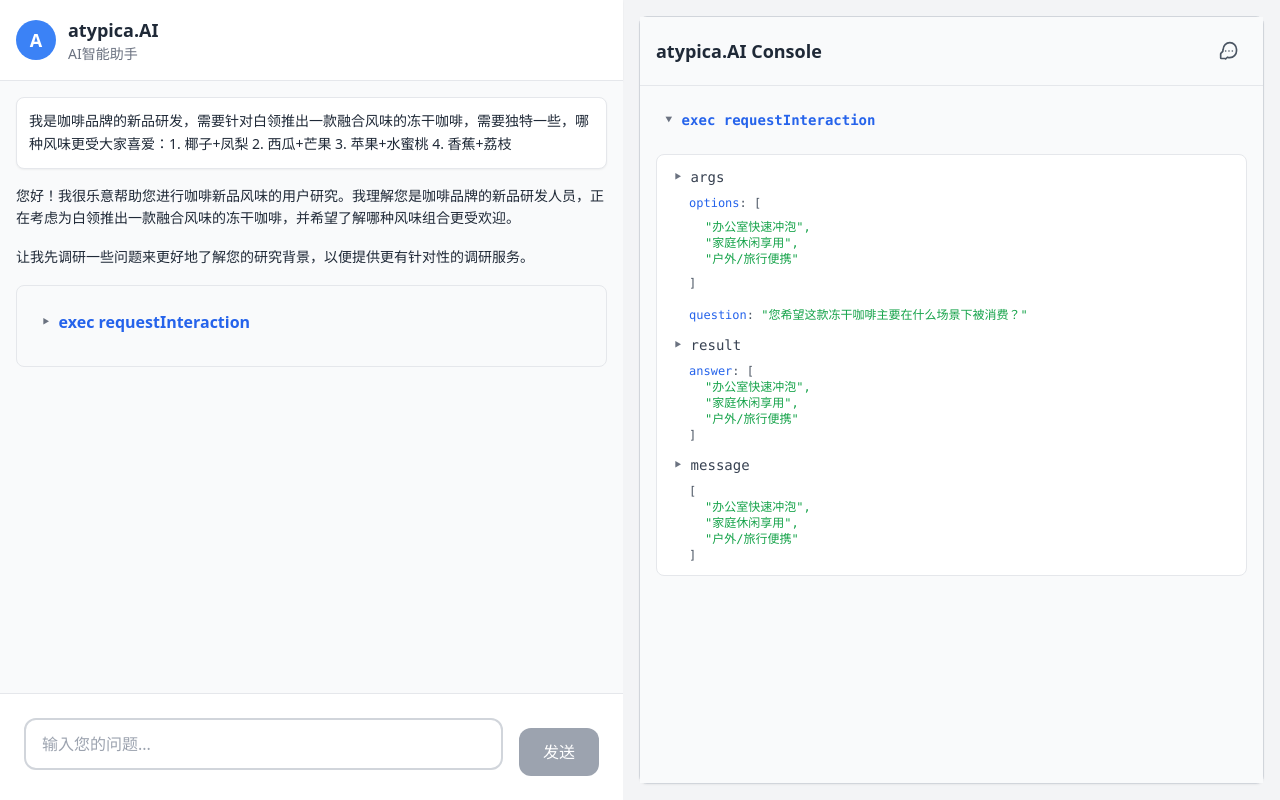
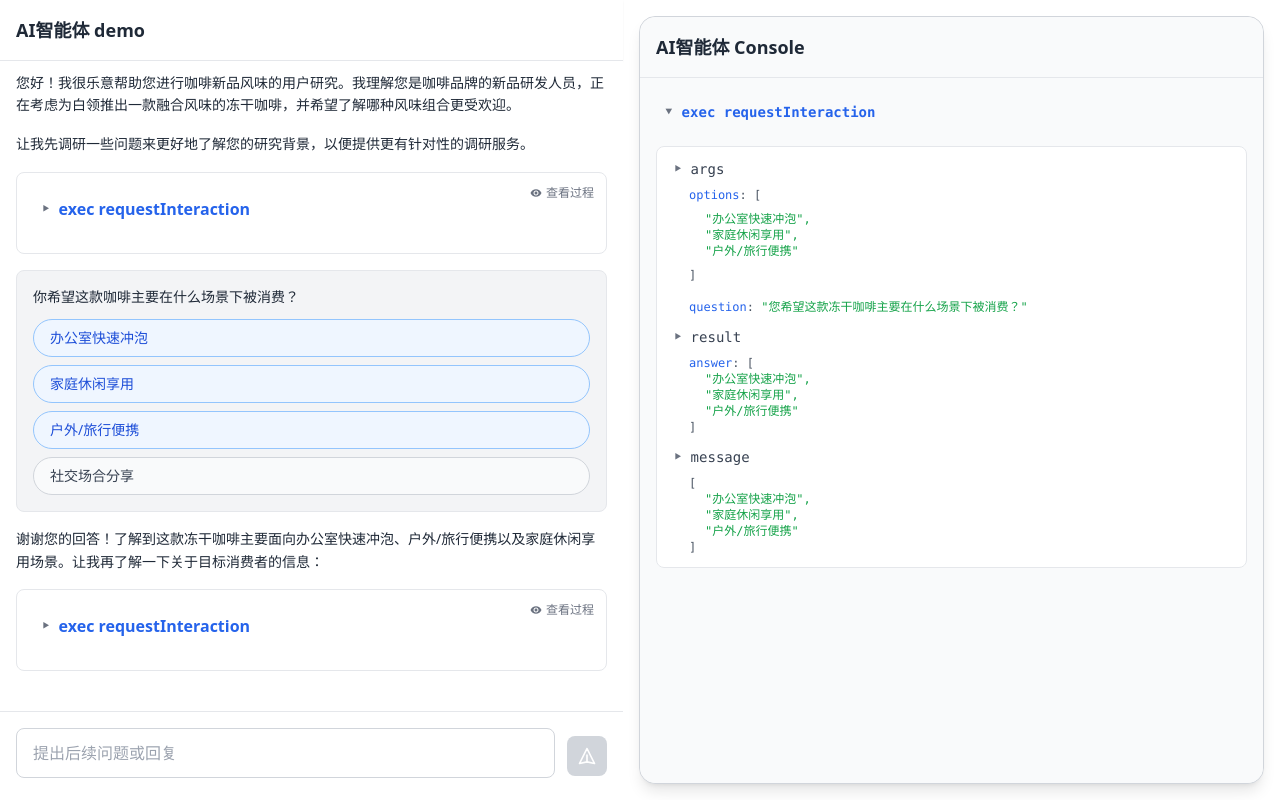
Before and after one commit to wyp512/0615-UIdemo, a React (Vite) app: page / in a window 1280 px wide. Built offline with nearby package versions, Linux system fonts and the light colour scheme.

Commit message:
添加咖啡消费场景选项卡组件，支持多选交互；实现代码执行块查看过程功能，支持左右联动显示；创建消费者调研模块，区分不同内容类型展示

```diff
--- a/src/App.tsx
+++ b/src/App.tsx
@@ -29,6 +29,7 @@
   const [inputValue, setInputValue] = useState('');
   const [currentThinking, setCurrentThinking] = useState<string[]>([]);
   const [isTyping, setIsTyping] = useState(false);
+  const [selectedCodeBlock, setSelectedCodeBlock] = useState<string | null>(null);
   const messagesEndRef = useRef<HTMLDivElement>(null);
 
   const scrollToBottom = () => {
@@ -97,8 +98,12 @@
     }
   };
 
+  const handleCodeBlockView = (blockType: string) => {
+    setSelectedCodeBlock(blockType);
+  };
+
   return (
-    <div className="min-h-screen bg-gray-100">
+    <div className="min-h-screen bg-white">
       <div className="h-screen flex">
         {/* 左侧聊天区域 - 占一半宽度 */}
         <ChatArea
@@ -110,6 +115,7 @@
           handleKeyPress={handleKeyDown}
           formatTime={formatTime}
           messagesEndRef={messagesEndRef}
+          onCodeBlockView={handleCodeBlockView}
         />
 
         {/* 右侧思考过程区域 - 占一半宽度 */}
@@ -118,6 +124,7 @@
           messages={messages}
           formatTime={formatTime}
           mockThinkingSteps={mockThinkingSteps}
+          selectedCodeBlock={selectedCodeBlock}
         />
       </div>
     </div>
--- a/src/components/ChatArea.tsx
+++ b/src/components/ChatArea.tsx
@@ -13,6 +13,7 @@
   handleKeyPress: (e: React.KeyboardEvent) => void;
   formatTime: (date: Date) => string;
   messagesEndRef: React.RefObject<HTMLDivElement>;
+  onCodeBlockView: (blockType: string) => void;
 }
 
 const ChatArea: React.FC<ChatAreaProps> = ({
@@ -23,7 +24,8 @@
   handleSendMessage,
   handleKeyPress,
   formatTime,
-  messagesEndRef
+  messagesEndRef,
+  onCodeBlockView
 }) => {
   return (
     <div className="flex-1 flex flex-col bg-white">
@@ -34,6 +36,7 @@
         isTyping={isTyping}
         formatTime={formatTime}
         messagesEndRef={messagesEndRef}
+        onCodeBlockView={onCodeBlockView}
       />
 
       <ChatInput
--- a/src/components/ChatHeader.tsx
+++ b/src/components/ChatHeader.tsx
@@ -4,12 +4,8 @@
   return (
     <div className="bg-white border-b border-gray-200 p-4 shadow-sm">
       <div className="flex items-center">
-        <div className="w-10 h-10 bg-blue-500 rounded-full flex items-center justify-center text-white font-bold text-lg mr-3">
-          A
-        </div>
         <div className="flex-1">
-          <h1 className="text-lg font-semibold text-gray-800">atypica.AI</h1>
-          <p className="text-gray-500 text-sm">AI智能助手</p>
+          <h1 className="text-lg font-semibold text-gray-800">AI智能体 demo</h1>
         </div>
       </div>
     </div>
--- a/src/components/ChatInput.tsx
+++ b/src/components/ChatInput.tsx
@@ -16,15 +16,15 @@
   isTyping
 }) => {
   return (
-    <div className="bg-white border-t border-gray-200 p-6">
-      <div className="flex items-end space-x-4">
-        <div className="flex-1">
+    <div className="bg-white border-t border-gray-200 p-4">
+      <div className="flex items-center space-x-3">
+        <div className="flex-1 relative">
           <textarea
             value={inputValue}
             onChange={(e) => setInputValue(e.target.value)}
             onKeyDown={handleKeyPress}
-            placeholder="输入您的问题..."
-            className="w-full resize-none border-2 border-gray-300 rounded-xl px-4 py-3 focus:outline-none focus:ring-2 focus:ring-gray-500 focus:border-transparent transition-all duration-200"
+            placeholder="提出后续问题或回复"
+            className="w-full resize-none border border-gray-300 rounded-lg px-4 py-3 focus:outline-none focus:ring-1 focus:ring-gray-400 focus:border-gray-400 transition-all duration-200 bg-white"
             rows={1}
             style={{ minHeight: '48px', maxHeight: '120px' }}
           />
@@ -32,9 +32,21 @@
         <button
           onClick={handleSendMessage}
           disabled={!inputValue.trim() || isTyping}
-          className="bg-gray-800 hover:bg-gray-700 disabled:bg-gray-400 text-white px-6 py-3 rounded-xl transition-all duration-200 transform hover:scale-105 hover:shadow-lg disabled:transform-none disabled:shadow-none font-medium"
+          className="flex items-center justify-center w-10 h-10 bg-gray-600 hover:bg-gray-700 disabled:bg-gray-300 text-white rounded-lg transition-all duration-200 disabled:cursor-not-allowed"
         >
-          发送
+          <svg
+            className="w-5 h-5"
+            fill="none"
+            stroke="currentColor"
+            viewBox="0 0 24 24"
+          >
+            <path
+              strokeLinecap="round"
+              strokeLinejoin="round"
+              strokeWidth={2}
+              d="M12 19l9 2-9-18-9 18 9-2zm0 0v-8"
+            />
+          </svg>
         </button>
       </div>
     </div>
--- a/src/components/CodeExecutionBlock.tsx
+++ b/src/components/CodeExecutionBlock.tsx
@@ -6,17 +6,40 @@
   userMessage?: Message;
   formatTime: (date: Date) => string;
   variant?: 'chat' | 'console';
+  contentType?: 'scene' | 'consumer' | 'default';
+  onCodeBlockView?: (blockType: string) => void;
+  blockId?: string;
 }
 
 const CodeExecutionBlock: React.FC<CodeExecutionBlockProps> = ({
   message,
   userMessage,
   formatTime,
-  variant = 'chat'
+  variant = 'chat',
+  contentType = 'default',
+  onCodeBlockView,
+  blockId
 }) => {
   const [isExpanded, setIsExpanded] = useState<boolean>(false);
 
-  // 根据用户问题生成相关的选项
+  // 根据内容类型生成不同的执行数据
+  const getExecutionData = () => {
+    if (contentType === 'consumer') {
+      return {
+        question: '您的目标消费者主要是哪类人群？',
+        options: ["追求新鲜风味的尝鲜一族", "注重健康但不想放弃品质的消费者", "忙碌白领寻找高效能量来源", "喜欢尝试独特风味的咖啡爱好者"],
+        answer: ["追求新鲜风味的尝鲜一族", "忙碌白领寻找高效能量来源", "喜欢尝试独特风味的咖啡爱好者"],
+        message: ["追求新鲜风味的尝鲜一族", "忙碌白领寻找高效能量来源", "喜欢尝试独特风味的咖啡爱好者"]
+      };
+    } else if (contentType === 'scene') {
+      return {
+        question: '您希望这款冻干咖啡主要在什么场景下被消费？',
+        options: ["办公室快速冲泡", "家庭休闲享用", "户外/旅行便携", "社交场合分享"],
+        answer: ["办公室快速冲泡", "户外/旅行便携", "家庭休闲享用"],
+        message: ["办公室快速冲泡", "户外/旅行便携", "家庭休闲享用"]
+      };
+    } else {
+      // 默认根据用户问题生成选项
       const generateOptionsBasedOnQuestion = (question: string) => {
         if (question.includes('React') || question.includes('useState')) {
           return ["基础语法解释", "实际代码示例", "最佳实践指导", "常见问题解答"];
@@ -31,12 +54,16 @@
       const options = generateOptionsBasedOnQuestion(userQuestion);
       const selectedOptions = options.slice(0, 3);
 
-  const executionData = {
-    question: `您希望这款冻干咖啡主要在什么场景下被消费？`,
+      return {
+        question: '您希望这款冻干咖啡主要在什么场景下被消费？',
         options: selectedOptions,
         answer: selectedOptions,
         message: selectedOptions
       };
+    }
+  };
+
+  const executionData = getExecutionData();
 
   const toggleExpanded = () => {
     setIsExpanded(prev => !prev);
@@ -45,7 +72,18 @@
   // 聊天区域样式
   if (variant === 'chat') {
     return (
-      <div className="bg-gray-50 border border-gray-200 rounded-lg p-4 mb-4">
+      <div className="bg-white border border-gray-200 rounded-lg p-4 mb-4 relative">
+        {/* 右上角的查看过程按钮 */}
+        <div
+          className="absolute top-3 right-3 flex items-center space-x-1 text-gray-500 text-xs cursor-pointer hover:text-gray-700"
+          onClick={() => onCodeBlockView && blockId && onCodeBlockView(blockId)}
+        >
+          <svg width="12" height="12" viewBox="0 0 24 24" fill="none" xmlns="http://www.w3.org/2000/svg">
+            <path d="M12 4.5C7 4.5 2.73 7.61 1 12c1.73 4.39 6 7.5 11 7.5s9.27-3.11 11-7.5c-1.73-4.39-6-7.5-11-7.5zM12 17c-2.76 0-5-2.24-5-5s2.24-5 5-5 5 2.24 5 5-2.24 5-5 5zm0-8c-1.66 0-3 1.34-3 3s1.34 3 3 3 3-1.34 3-3-1.34-3-3-3z" fill="currentColor"/>
+          </svg>
+          <span>查看过程</span>
+        </div>
+
         <div
           className="flex items-center space-x-2 cursor-pointer hover:bg-gray-100 p-2 rounded mb-2"
           onClick={toggleExpanded}
--- a/src/components/MessageList.tsx
+++ b/src/components/MessageList.tsx
@@ -1,19 +1,22 @@
 import React from 'react';
 import type { Message } from '../types';
 import CodeExecutionBlock from './CodeExecutionBlock';
+import OptionTabs from './OptionTabs';
 
 interface MessageListProps {
   messages: Message[];
   isTyping: boolean;
   formatTime: (date: Date) => string;
   messagesEndRef: React.RefObject<HTMLDivElement>;
+  onCodeBlockView: (blockType: string) => void;
 }
 
 const MessageList: React.FC<MessageListProps> = ({
   messages,
   isTyping,
   formatTime,
-  messagesEndRef
+  messagesEndRef,
+  onCodeBlockView
 }) => {
   // 模拟的咖啡研发对话内容
   const mockMessages = [
@@ -57,12 +60,45 @@
         userMessage={mockMessages[0]}
         formatTime={formatTime}
         variant="chat"
+        contentType="scene"
+        onCodeBlockView={onCodeBlockView}
+        blockId="scene"
+      />
+
+      {/* 添加咖啡消费场景选项卡 */}
+      <OptionTabs
+        title="你希望这款咖啡主要在什么场景下被消费？"
+        options={[
+          "办公室快速冲泡",
+          "家庭休闲享用",
+          "户外/旅行便携",
+          "社交场合分享"
+        ]}
+        onOptionSelect={(option) => {
+          console.log('选择了场景:', option);
+        }}
+      />
+
+      {/* 添加新的文字段落 */}
+      <div className="text-gray-800 text-sm leading-relaxed mb-4">
+        谢谢您的回答！了解到这款冻干咖啡主要面向办公室快速冲泡、户外/旅行便携以及家庭休闲享用场景。让我再了解一下关于目标消费者的信息：
+      </div>
+
+      {/* 在指定文字下方添加代码执行块 */}
+      <CodeExecutionBlock
+        message={mockAssistantMessage}
+        userMessage={mockMessages[0]}
+        formatTime={formatTime}
+        variant="chat"
+        contentType="consumer"
+        onCodeBlockView={onCodeBlockView}
+        blockId="consumer"
       />
     </div>
   );
 
   return (
-    <div className="flex-1 overflow-y-auto p-4 bg-gray-50">
+    <div className="flex-1 overflow-y-auto p-4 bg-white">
       {/* 渲染模拟消息 */}
       {mockMessages.map((message) => (
         <div key={message.id}>
@@ -90,6 +126,8 @@
                 userMessage={messages.find(m => m.type === 'user' && m.id < message.id)}
                 formatTime={formatTime}
                 variant="chat"
+                onCodeBlockView={onCodeBlockView}
+                blockId={`dynamic-${message.id}`}
               />
             </div>
           )}
--- /dev/null
+++ b/src/components/OptionTabs.tsx
@@ -0,0 +1,59 @@
+import React, { useState } from 'react';
+
+interface OptionTabsProps {
+  title: string;
+  options: string[];
+  onOptionSelect?: (option: string) => void;
+}
+
+const OptionTabs: React.FC<OptionTabsProps> = ({
+  title,
+  options,
+  onOptionSelect
+}) => {
+  // 默认选中前三个选项
+  const [selectedOptions, setSelectedOptions] = useState<string[]>(
+    options.slice(0, 3)
+  );
+
+  const handleOptionClick = (option: string) => {
+    setSelectedOptions(prev => {
+      if (prev.includes(option)) {
+        // 如果已选中，则取消选择
+        return prev.filter(item => item !== option);
+      } else {
+        // 如果未选中，则添加到选择列表
+        return [...prev, option];
+      }
+    });
+    onOptionSelect?.(option);
+  };
+
+  return (
+    <div className="bg-gray-100 border border-gray-200 rounded-lg p-4 mb-4">
+      {/* 标题 */}
+      <div className="text-gray-800 text-sm font-medium mb-3">
+        {title}
+      </div>
+
+      {/* 选项卡 - 改为竖直排列 */}
+      <div className="flex flex-col gap-2">
+        {options.map((option, index) => (
+          <button
+            key={index}
+            onClick={() => handleOptionClick(option)}
+            className={`px-4 py-2 rounded-full text-sm transition-all duration-200 border text-left ${
+              selectedOptions.includes(option)
+                ? 'bg-blue-50 border-blue-300 text-blue-700'
+                : 'bg-gray-50 border-gray-300 text-gray-700 hover:bg-gray-100'
+            }`}
+          >
+            {option}
+          </button>
+        ))}
+      </div>
+    </div>
+  );
+};
+
+export default OptionTabs;
--- a/src/components/ThinkingArea.tsx
+++ b/src/components/ThinkingArea.tsx
@@ -8,16 +8,18 @@
   messages: Message[];
   formatTime: (date: Date) => string;
   mockThinkingSteps: string[];
+  selectedCodeBlock: string | null;
 }
 
 const ThinkingArea: React.FC<ThinkingAreaProps> = ({
   currentThinking,
   messages,
   formatTime,
-  mockThinkingSteps
+  mockThinkingSteps,
+  selectedCodeBlock
 }) => {
   return (
-    <div className="flex-1 bg-white border border-gray-300 rounded-lg flex flex-col m-4 shadow-sm">
+    <div className="flex-1 bg-gray-50 border border-gray-300 rounded-2xl flex flex-col m-4 shadow-lg">
       <ThinkingHeader />
 
       <ThinkingContent
@@ -25,6 +27,7 @@
         messages={messages}
         formatTime={formatTime}
         mockThinkingSteps={mockThinkingSteps}
+        selectedCodeBlock={selectedCodeBlock}
       />
     </div>
   );
--- a/src/components/ThinkingContent.tsx
+++ b/src/components/ThinkingContent.tsx
@@ -7,13 +7,15 @@
   messages: Message[];
   formatTime: (date: Date) => string;
   mockThinkingSteps: string[];
+  selectedCodeBlock: string | null;
 }
 
 const ThinkingContent: React.FC<ThinkingContentProps> = ({
   currentThinking,
   messages,
   formatTime,
-  mockThinkingSteps
+  mockThinkingSteps,
+  selectedCodeBlock
 }) => {
   const [isExecExpanded, setIsExecExpanded] = useState<boolean>(true);
 
@@ -44,8 +46,15 @@
     timestamp: new Date()
   };
 
+  // 根据selectedCodeBlock确定要显示的内容类型
+  const getSelectedContentType = () => {
+    if (selectedCodeBlock === 'scene') return 'scene';
+    if (selectedCodeBlock === 'consumer') return 'consumer';
+    return 'default';
+  };
+
   return (
-    <div className="flex-1 overflow-y-auto bg-gray-50 font-mono text-sm">
+    <div className="flex-1 overflow-y-auto bg-gray-50 font-mono text-sm rounded-b-2xl">
       {currentThinking.length > 0 ? (
         <div className="p-4 space-y-2">
           <div className="text-blue-600 font-semibold">▶ exec requestInteraction</div>
@@ -54,6 +63,29 @@
               {step}
             </div>
           ))}
+        </div>
+      ) : selectedCodeBlock ? (
+        <div className="p-4 space-y-2">
+          {/* 显示选中的代码执行块 */}
+          <div
+            className="flex items-center space-x-2 cursor-pointer hover:bg-gray-100 p-2 rounded"
+            onClick={toggleExecSection}
+          >
+            <span className="text-gray-500 text-xs">
+              {isExecExpanded ? '⯆' : '⯈'}
+            </span>
+            <span className="text-blue-600 font-semibold">exec requestInteraction</span>
+          </div>
+
+          {isExecExpanded && (
+            <CodeExecutionBlock
+              message={exampleMessage}
+              userMessage={exampleUserMessage}
+              formatTime={formatTime}
+              variant="console"
+              contentType={getSelectedContentType()}
+            />
+          )}
         </div>
       ) : latestAssistantMessage ? (
         <div className="p-4 space-y-2">
--- a/src/components/ThinkingHeader.tsx
+++ b/src/components/ThinkingHeader.tsx
@@ -2,15 +2,10 @@
 
 const ThinkingHeader: React.FC = () => {
   return (
-    <div className="p-4 border-b border-gray-200 bg-gray-50 flex items-center justify-between">
+    <div className="p-4 border-b border-gray-200 bg-gray-50 flex items-center justify-between rounded-t-2xl">
       <h2 className="text-lg font-semibold text-gray-800">
-        atypica.AI Console
+        AI智能体 Console
       </h2>
-      <button className="p-2 text-gray-600 hover:text-gray-800 hover:bg-gray-100 rounded-md transition-colors duration-200 flex items-center">
-        <svg className="w-5 h-5" fill="none" stroke="currentColor" viewBox="0 0 24 24">
-          <path strokeLinecap="round" strokeLinejoin="round" strokeWidth={2} d="M8 12h.01M12 12h.01M16 12h.01M21 12c0 4.418-3.582 8-8 8a8.13 8.13 0 01-2.939-.539l-2.122 2.122A1 1 0 017.5 21H3a1 1 0 01-1-1v-4.5a1 1 0 01.439-.858l2.122-2.122A8.13 8.13 0 015 10c0-4.418 3.582-8 8-8s8 3.582 8 8z" />
-        </svg>
-      </button>
     </div>
   );
 };
```
Also changed, not shown: 1 other file (tests, documents, lock files or other folders). Lines whose indentation alone changed are shown as unchanged.
